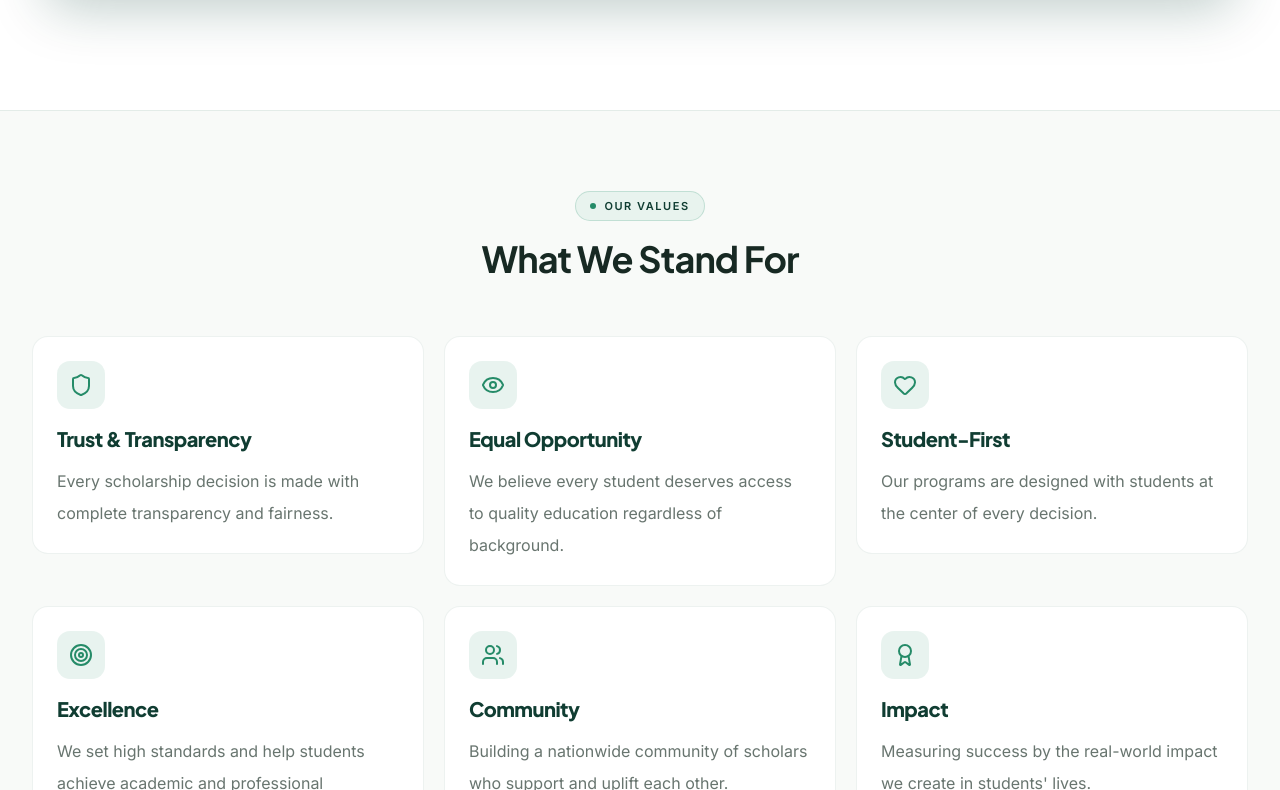
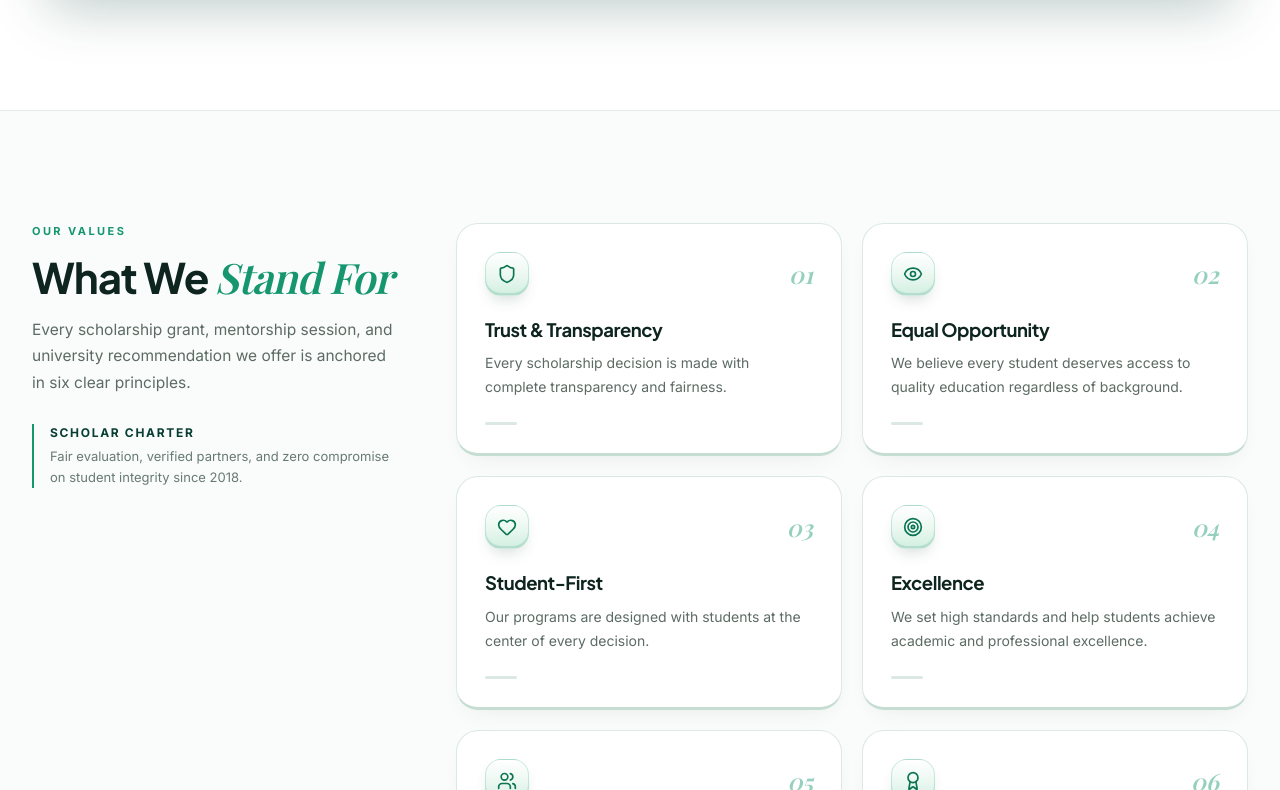
Before and after one commit to mannbond007/milestone, a Next.js app: page /about in a window 1280 px wide. Shown: the part 3190-3980 px from the top of the page. Built offline with nearby package versions, Linux system fonts and the light colour scheme; no server answers.

Commit message:
Redesign What We Stand For values section with sticky manifesto and 2-column tactile matrix

```diff
--- a/src/app/about/page.tsx
+++ b/src/app/about/page.tsx
@@ -457,27 +457,71 @@ export default function AboutPage() {
         </div>
       </section>
 
-      {/* Values */}
-      <section className="py-16 md:py-20">
+      {/* Values — Sticky Editorial Manifesto + 2-Column Tactile Matrix */}
+      <section className="relative border-b border-[#E3ECE8] bg-[#FAFCFB] py-20 md:py-28 dark:border-[#162E26] dark:bg-[#07120F]">
         <div className="mx-auto max-w-7xl px-4 sm:px-6 lg:px-8">
-          <ScrollReveal>
-            <SectionHeader badge="Our Values" title="What We Stand For" />
+          <div className="grid grid-cols-1 items-start gap-12 lg:grid-cols-12 lg:gap-14">
+            {/* Left Sticky Manifesto Column */}
+            <ScrollReveal className="lg:sticky lg:top-28 lg:col-span-4">
+              <p className="text-[11px] font-bold uppercase tracking-[0.22em] text-[#15966F] dark:text-[#34D399]">
+                Our Values
+              </p>
+
+              <h2 className="mt-3.5 font-heading text-3xl font-bold leading-[1.12] tracking-[-0.025em] text-[#0E241E] sm:text-4xl lg:text-[42px] dark:text-white">
+                What We{" "}
+                <span className="font-editorial italic font-normal text-[#15966F] dark:text-[#34D399]">
+                  Stand For
+                </span>
+              </h2>
+
+              <p className="mt-4 text-[15.5px] leading-[1.7] text-[#5C6B64] dark:text-[#A0B3AC]">
+                Every scholarship grant, mentorship session, and university recommendation we offer is anchored in six clear principles.
+              </p>
+
+              <div className="mt-7 border-l-2 border-[#15966F] pl-4 dark:border-[#34D399]">
+                <div className="text-[12px] font-bold uppercase tracking-[0.14em] text-[#073D32] dark:text-white">
+                  Scholar Charter
+                </div>
+                <p className="mt-1 text-[13px] leading-relaxed text-[#687A73] dark:text-[#8DA39B]">
+                  Fair evaluation, verified partners, and zero compromise on student integrity since 2018.
+                </p>
+              </div>
             </ScrollReveal>
-          <div className="grid sm:grid-cols-2 lg:grid-cols-3 gap-5">
+
+            {/* Right 2-Column Tactile Values Matrix */}
+            <div className="grid grid-cols-1 gap-4 sm:grid-cols-2 sm:gap-5 lg:col-span-8">
               {values.map((val, i) => {
                 const Icon = val.icon;
+                const indexLabel = String(i + 1).padStart(2, "0");
                 return (
-                <ScrollReveal key={i} delay={i * 0.08}>
-                  <div className="bg-card rounded-2xl border border-border/50 p-6 transition-all hover:shadow-card-hover hover:border-accent/20">
-                    <div className="flex h-12 w-12 items-center justify-center rounded-xl bg-accent/10 mb-4">
-                      <Icon className="h-6 w-6 text-accent" />
+                  <ScrollReveal key={val.title} delay={i * 0.05} className="h-full">
+                    <div className="group relative flex h-full flex-col justify-between overflow-hidden rounded-[22px] border border-[#DCE8E3] border-b-[3px] border-b-[#C5DDD3] bg-white p-6 shadow-[0_10px_26px_-14px_rgba(7,61,50,0.12),inset_0_1px_0_rgba(255,255,255,1)] transition-all duration-300 hover:-translate-y-1 hover:border-[#15966F]/45 hover:shadow-[0_22px_42px_-16px_rgba(7,61,50,0.18)] sm:p-7 dark:border-[#1E3B32] dark:border-b-[#122922] dark:bg-[#0D1E19] dark:hover:border-[#34D399]/40">
+                      <div>
+                        <div className="flex items-center justify-between gap-3">
+                          <div className="inline-flex h-11 w-11 items-center justify-center rounded-2xl border border-[#15966F]/20 bg-gradient-to-b from-[#FFFFFF] via-[#ECF8F2] to-[#D2EFE1] text-[#0B7453] shadow-[0_8px_16px_-6px_rgba(7,61,50,0.2),inset_0_1.5px_0_rgba(255,255,255,1),inset_0_-2px_0_rgba(11,116,83,0.15)] transition-transform duration-300 group-hover:scale-105 dark:border-[#34D399]/25 dark:from-[#1B4538] dark:to-[#0F2A22] dark:text-[#6EE7B7]">
+                            <Icon className="h-5 w-5" strokeWidth={2} />
                           </div>
-                    <h3 className="font-heading font-extrabold tracking-tight text-primary dark:text-white text-xl mb-3">{val.title}</h3>
-                    <p className="text-base text-muted-foreground leading-loose">{val.description}</p>
+
+                          <span className="font-editorial italic text-2xl font-semibold text-[#15966F]/45 transition-colors duration-300 group-hover:text-[#15966F] dark:text-[#34D399]/40 dark:group-hover:text-[#34D399]">
+                            {indexLabel}
+                          </span>
+                        </div>
+
+                        <h3 className="mt-5 font-heading text-[18.5px] font-bold tracking-tight text-[#0E241E] dark:text-white">
+                          {val.title}
+                        </h3>
+
+                        <p className="mt-2 text-[14px] leading-[1.68] text-[#5C6B64] dark:text-[#A0B3AC]">
+                          {val.description}
+                        </p>
+                      </div>
+
+                      <div className="mt-6 h-[3px] w-8 rounded-full bg-[#DCE8E3] transition-all duration-300 group-hover:w-16 group-hover:bg-gradient-to-r group-hover:from-[#073D32] group-hover:to-[#15966F] dark:bg-[#1E3B32] dark:group-hover:from-[#15966F] dark:group-hover:to-[#6EE7B7]" />
                     </div>
                   </ScrollReveal>
                 );
               })}
+            </div>
           </div>
         </div>
       </section>
```
Lines whose indentation alone changed are shown as unchanged.
